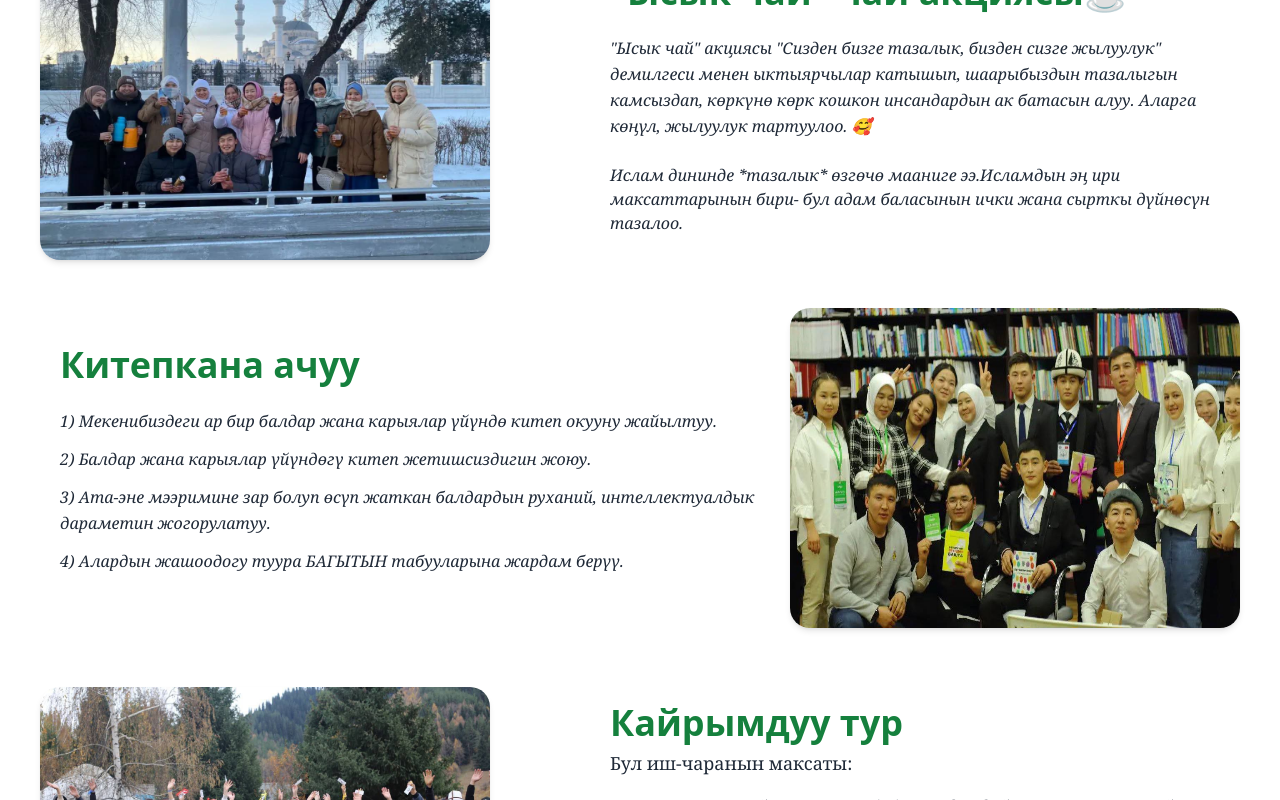
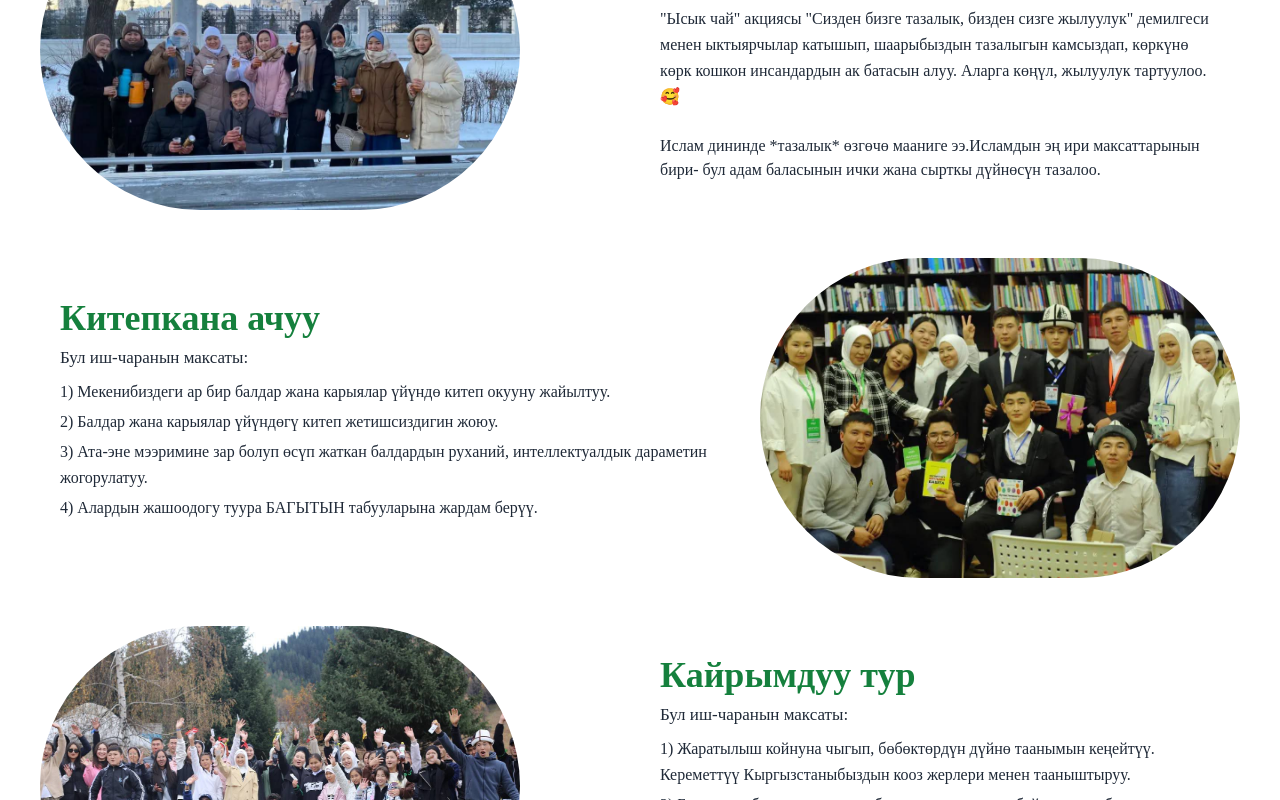
Before and after one commit to kustarbek/Project0.2, a React (Vite) app: page / in a window 1280 px wide. Shown: the part 720-1520 px from the top of the page. Built offline with nearby package versions, Linux system fonts and the light colour scheme.

Commit message:
озгору

```diff
--- a/index.html
+++ b/index.html
@@ -6,6 +6,8 @@
   <link rel="icon" type="image/svg+xml" href="/vite.svg" />
   <meta name="viewport" content="width=device-width, initial-scale=1.0" />
   <title>Bagyt</title>
+  <link href="https://fonts.googleapis.com/css2?family=Playfair+Display:wght@400;700&family=Poppins:wght@300;400;700&display=swap" rel="stylesheet">
+
 </head>
 
 <body>
--- a/src/pages/home/ui/block2/Block2.jsx
+++ b/src/pages/home/ui/block2/Block2.jsx
@@ -3,51 +3,28 @@ import { Container } from '../../../../shared/ui';
 import 'aos/dist/aos.css';
 import AOS from 'aos';
 import { useEffect } from 'react';
-
+import "./Block.css"
 
 export function Block2() {
-  useEffect(() => {
-    AOS.init({ duration: 1000 });
-  }, []);
+  useEffect(() => {AOS.init({ duration: 1000 });}, []);
   return (
     <Container>
-      <div className="mt-[100px]">
+      <div className="mt-[50px]">
         {nurhan.map((item, index) => (
-          <div
-            key={index}className={`flex flex-wrap ${index % 2 === 0 ? 'flex-row' : 'flex-row-reverse'} mb-12 items-center`}
-            style={{
-              gap: index % 2 === 0 ? '100px' : '0px',
-            }}>
-            <img src={item.img}className="w-[450px] h-[320px] rounded-[20px] shadow-md transform translate-x-[-100%] opacity-0 transition-all duration-700 delay-300"
-              data-aos="fade-right"/>
-            <div className="flex-1 md:p-[20px] transform translate-x-[100%] opacity-0 transition-all duration-700 delay-500"
-              data-aos="fade-left">
-              <h1 className="text-[36px] font-bold text-green-700">
-                {item.tea}
-              </h1>
-              <p className="text-[18px] text-gray-800 font-serif mb-4">
-                {item.the}
-              </p>
-              <div className="space-y-3">
-                {item.hot && (
-                  <p className="text-gray-800 text-base font-serif italic leading-relaxed">
-                    {item.hot}
-                  </p>
-                )}
-                {item.hot2 && (
-                  <p className="text-gray-800 text-base font-serif italic leading-relaxed">
-                    {item.hot2}
-                  </p>
-                )}
-                {item.hot3 && (
-                  <p className="text-gray-800 text-base font-serif italic leading-relaxed">
-                    {item.hot3}</p>
-                )}
-                {item.hot4 && (
-                  <p className="text-gray-800 text-base font-serif italic leading-relaxed">{item.hot4}</p>
-                )}
+          <div key={index}className={`flex flex-wrap ${index % 2 === 0 ? 'flex-row' : 'flex-row-reverse'} mb-12 items-center`} style={{gap: index % 2 === 0 ? '120px' : '0px', }}>
+              <div className={`w-[40%] transition-all duration-700 delay-300`}data-aos={index % 2 === 0 ? 'fade-right' : 'fade-left'}>
+              <img src={item.img} className="w-full h-[320px] rounded-full object-cover"/>
+            </div>
+            <div className="flex-1 md:p-[20px] transform translate-x-[100%] opacity-0 transition-all duration-700 delay-500"data-aos="fade-left">
+              <h1 className="text-[36px] font-bold text-green-700 font-[cursive]   ">{item.tea}</h1>
+              <p className="text-[17px] text-gray-800 mb-2  font-[cursive]  ">{item.the}</p>
+              <div className="space-y-1">
+                  <p className="text-gray-800 text-base font-[cursive] leading-relaxed ">{item.hot}</p>
+                  <p className="text-gray-800 text-base font-[cursive]  leading-relaxed">{item.hot2}</p>
+                  <p className="text-gray-800 text-base font-[cursive]  leading-relaxed ">{item.hot3}</p>
+                  <p className="text-gray-800 text-base font-[cursive] leading-relaxed ">{item.hot4}</p>
               </div>
-              <p className="text-gray-800 font-serif mt-6 italic">{item.islam}</p>
+              <p className="text-gray-800 text-base    mt-6 font-[cursive] ">{item.islam}</p>
             </div>
           </div>
         ))}
--- a/src/shared/data/constants.js
+++ b/src/shared/data/constants.js
@@ -2,7 +2,7 @@ import img from "../assets/home-block1/Slider-1.jpg"
 import img3 from "../assets/home-block1/Slider-22.jpg"
 import img2 from "../assets/home-block1/Slider-3.jpg"
 import img4 from "../assets/home.block2/nurhan.jpg"
-import img5 from "../assets/home.block2/nurhan5.jpg"
+import img5 from "../assets/home.block2/nurhan1.jpg"
 import img6 from "../assets/home.block2/nurhan2.jpg"
 import img7 from "../assets/home.block2/nurhan3.jpg"
 import img8 from "../assets/home.block2/nurhan6.jpg"
@@ -33,12 +33,14 @@ export const nurhan = [
   {
     img: img4,
     tea: '"Ысык чай" чай акциясы☕️',
+    the:"Бул иш-чаранын максаты:",
     hot: '"Ысык чай" акциясы "Сизден бизге тазалык, бизден сизге жылуулук" демилгеси менен ыктыярчылар катышып, шаарыбыздын тазалыгын камсыздап, көркүнө көрк кошкон инсандардын ак батасын алуу. Аларга көңүл, жылуулук тартуулоо. 🥰',
     islam: 'Ислам дининде *тазалык* өзгөчө мааниге ээ.Исламдын эң ири максаттарынын бири- бул адам баласынын ички жана сырткы дүйнөсүн тазалоо.'
   },
   {
     tea: 'Китепкана ачуу',
     img: img5,
+    the:"Бул иш-чаранын максаты:",
     hot: '1) Мекенибиздеги ар бир балдар жана карыялар үйүндө китеп окууну жайылтуу.',
     hot2:'2) Балдар жана карыялар үйүндөгү китеп жетишсиздигин жоюу.',
     hot3:'3) Ата-эне мээримине зар болуп өсүп жаткан балдардын руханий, интеллектуалдык дараметин жогорулатуу.',
--- a/tailwind.config.js
+++ b/tailwind.config.js
@@ -5,4 +5,5 @@ export default {
     extend: {},
   },
   plugins: [],
+
 };
```
Also changed, not shown: src/pages/home/ui/block2/Block.css (added).
